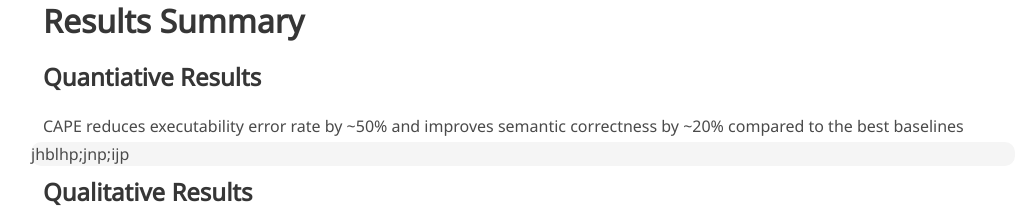
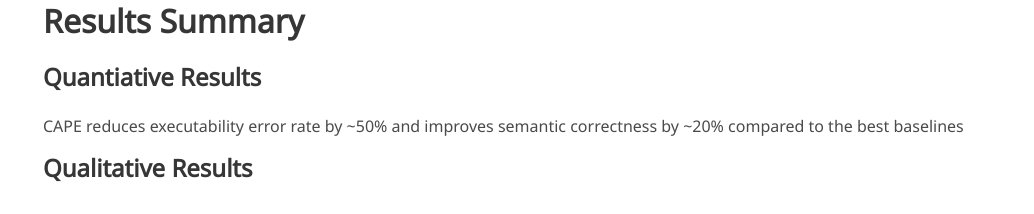
Before and after one commit to Shreyas-S-Raman/CAPE, a plain HTML site: page index.html in a window 1280 px wide. Shown: the part 2093-2307 px from the top of the page, without its empty margins (117-1151 px from the left). Drawn offline with nearby package versions, Linux system fonts and the light colour scheme; some icons are missing; a web font is replaced by a local one.

Commit message:
updated webpage

```diff
--- a/index.html
+++ b/index.html
@@ -337,7 +337,7 @@
             CAPE reduces executability error rate by ~50% and improves semantic correctness by ~20% compared to the best baselines
           </p>
           <div class="columns is-vcentered interpolation-panel">
-            jhblhp;jnp;ijp
+
           </div>
         </div>
         <!-- <div class="columns is-vcentered interpolation-panel">
```
